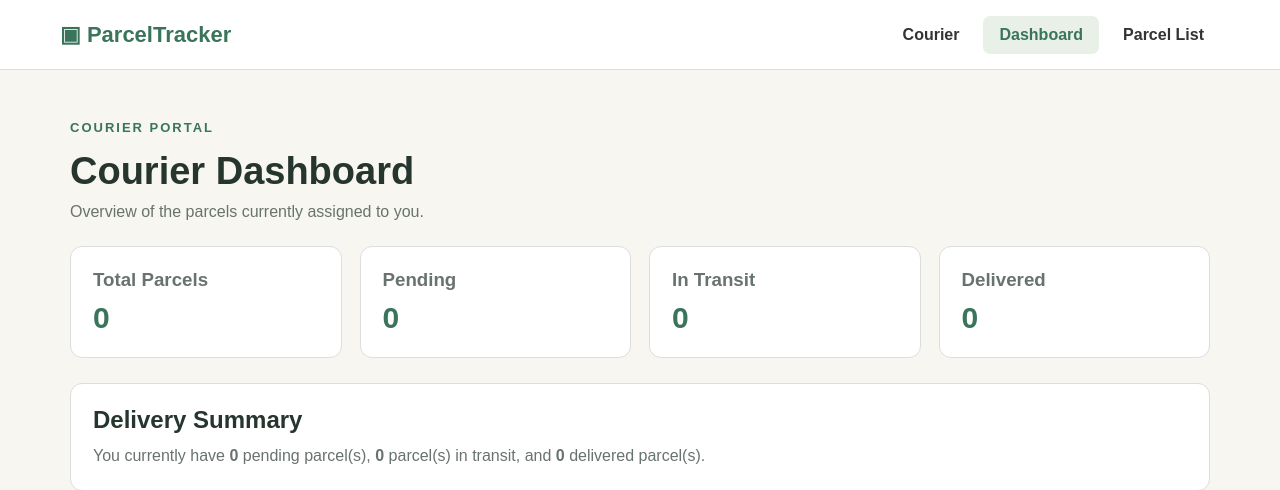
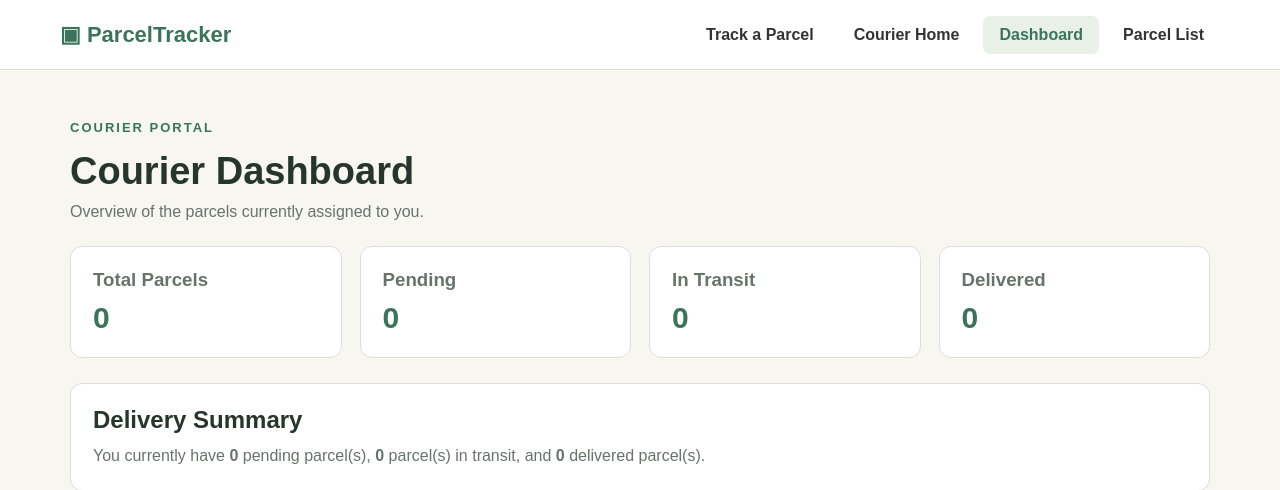
Before and after one commit to SalahYusuf/SalahParcelTracker, a Flask app: page /courier-dashboard in a window 1280 px wide. Shown: the top 490 px of the page. Run offline with Flask 3, Linux system fonts and the light colour scheme.

Commit message:
Update courier_dashboard.html

```diff
--- a/templates/courier_dashboard.html
+++ b/templates/courier_dashboard.html
@@ -16,15 +16,18 @@
 <body>
 
     <nav class="navbar">
-        <div class="logo">
+        <a href="{{ url_for('customer_page') }}" class="logo">
             <span class="logo-icon">▣</span>
             ParcelTracker
-        </div>
+        </a>
 
         <div class="nav-links">
+            <a href="{{ url_for('customer_page') }}">
+                Track a Parcel
+            </a>
 
             <a href="{{ url_for('courier_page') }}">
-                Courier
+                Courier Home
             </a>
 
             <a href="{{ url_for('courier_dashboard') }}"
@@ -35,9 +38,7 @@
             <a href="{{ url_for('courier_parcel_list') }}">
                 Parcel List
             </a>
-
         </div>
-
     </nav>
 
     <main class="courier-container">
@@ -114,11 +115,11 @@
 
                 <p>
                     You currently have
-                    <strong>    {{ pending }}    </strong>
+                    <strong>{{ pending }}</strong>
                     pending parcel(s),
-                    <strong>    {{ in_transit }}   </strong>
+                    <strong>{{ in_transit }}</strong>
                     parcel(s) in transit, and
-                    <strong>    {{ delivered }}    </strong>
+                    <strong>{{ delivered }}</strong>
                     delivered parcel(s).
                 </p>
 
```
